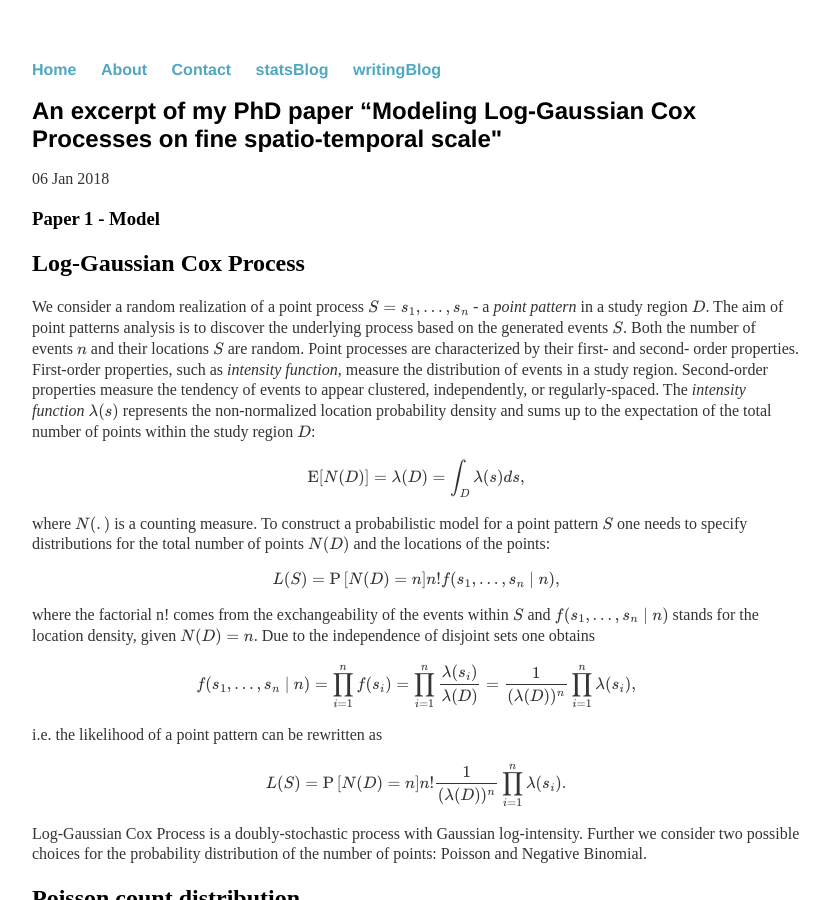
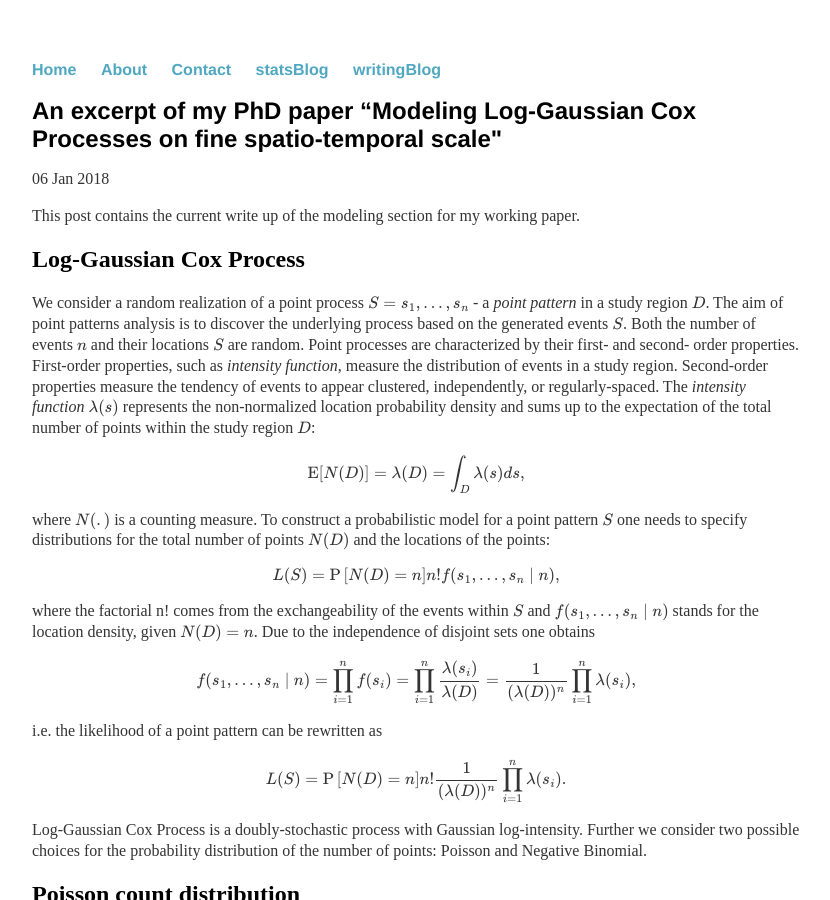
Before and after one commit to elizavetasemenova/elizavetasemenova.github.io, a Jekyll site: the page built from _posts/2018-01-06-An-excerpt-of-my-PhD-paper.md, in a window 1280 px wide and 900 px high. Shown: the whole window, without its empty margins (224-1054 px from the left). Built offline with Jekyll 4.4.1, drawn with Linux system fonts in a browser that asks for light colours; formulas are drawn with MathJax 3; comment, search, counter and statistics services are not loaded.

Commit message:
Update 2018-01-06-An-excerpt-of-my-PhD-paper.md

```diff
--- a/_posts/2018-01-06-An-excerpt-of-my-PhD-paper.md
+++ b/_posts/2018-01-06-An-excerpt-of-my-PhD-paper.md
@@ -5,7 +5,7 @@ date: 2018-01-06
 comments: true
 ---
 
-### Paper 1 - Model
+This post contains the current write up of the modeling section for my working paper.
 
 ## Log-Gaussian Cox Process
 We consider a random realization of a point process $S=\{s_1, \dots ,s_n\}$ - a *point pattern* in a study region $D$. The aim of point patterns analysis is to discover the underlying process based on the generated events $S$. Both the number of events $n$ and their locations $S$ are random. Point processes are characterized by their first- and second- order properties. First-order properties, such as *intensity function*, measure the distribution of events in a study region. Second-order properties measure the tendency of events to appear clustered, independently, or regularly-spaced. The *intensity function* $\lambda(s)$ represents the non-normalized location probability density and sums up to the expectation of the total number of points within the study region $D$:
```
